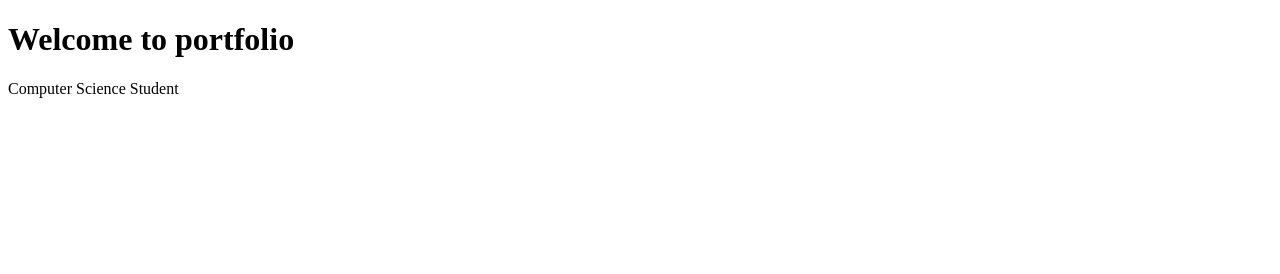
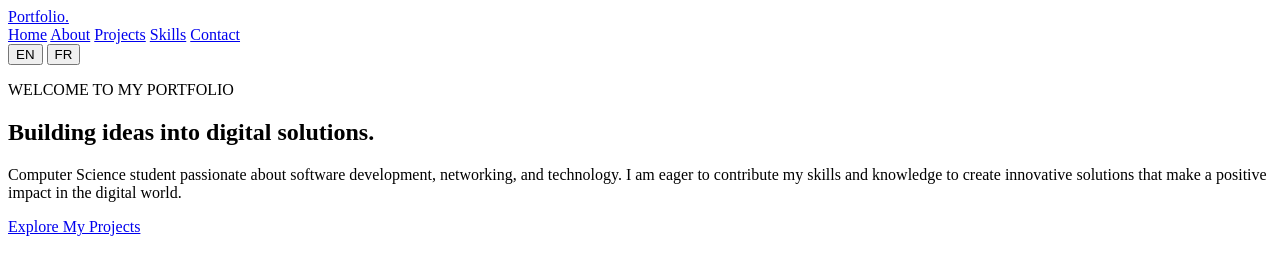
Before and after one commit to daniellahirwa/my-portfolio, a plain HTML site: page index.html in a window 1280 px wide. Drawn offline with Linux system fonts and the light colour scheme.

Commit message:
Update portfolio HTML structure

```diff
--- a/index.html
+++ b/index.html
@@ -7,10 +7,39 @@
     </head>
 
     <body>
-        <h1>Welcome to portfolio</h1>
+        <header class="navbar">
+            <a href="#home" class="logo">Portfolio<span>.</span></a>
 
-        <p>
-            Computer Science Student
-        </p>
+            <nav>
+                <a href="#home">Home</a>
+                <a href="#about">About</a>
+                <a href="#projects">Projects</a>
+                <a href="#skills">Skills</a>
+                <a href="#contact">Contact</a>
+            </nav>
+
+            <div class="language-switch">
+                <button class="lang-btn" onclick="changeLanguage('en')">EN</button>
+                <button class="lang-btn" onclick="changeLanguage('fr')">FR</button>
+            </div>
+        </header>
+
+        <main>
+            <section id="home" class="hero">
+                <p class="intro">WELCOME TO MY PORTFOLIO</p>
+
+                <h1>
+                    Building ideas into
+                    <span>digital solutions.</span>
+                </h1>
+
+                <p class="description">
+                    Computer Science student passionate about software development, networking, and technology. I am eager to contribute my skills and knowledge to create innovative solutions that make a positive impact in the digital world.
+                </p>
+                <a href="#projects" class="project-button"> Explore My Projects</a>
+
+            </section>
+        </main>
+
     </body>
 </html>
```
